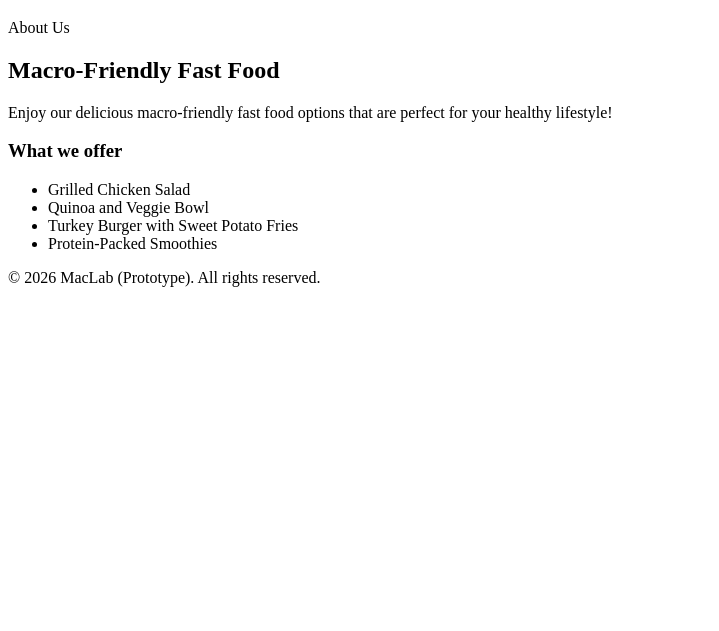
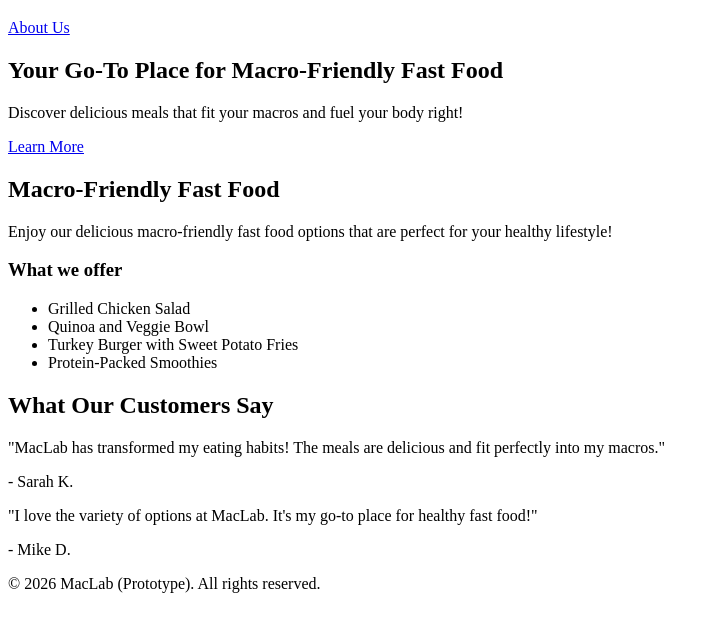
Before and after one commit to aabledso/maclab-website-prototype, a plain HTML site: page index.html in a window 1280 px wide. Shown: the part 61-692 px from the top of the page, without its empty margins (0-719 px from the left). Drawn offline with Linux system fonts and the light colour scheme.

Commit message:
Added more content to index.html and fixed link error on line 15
Added a few sections:
* What we offer
* Testimonials
* hero section
Fixed link to about.html as I had accidentally closed the tag too early.

```diff
--- a/index.html
+++ b/index.html
@@ -12,9 +12,14 @@
     <header>
         <h1>Welcome to MacLab</h1>
         <nav>
-            <a href="about.html"></a>About Us</a>
+            <a href="about.html">About Us</a>
         </nav>
     </header>
+    <section class="hero">
+        <h2>Your Go-To Place for Macro-Friendly Fast Food</h2>
+        <p>Discover delicious meals that fit your macros and fuel your body right!</p>
+        <a href="about.html" class="btn"> Learn More</a>
+    </section>
     <main>
         <h2>Macro-Friendly Fast Food</h2>
         <p>Enjoy our delicious macro-friendly fast food options that are perfect for your healthy lifestyle!</p>
@@ -24,6 +29,18 @@
             <li>Quinoa and Veggie Bowl</li>
             <li>Turkey Burger with Sweet Potato Fries</li>
             <li>Protein-Packed Smoothies</li>
+        </ul>
+        <section class="testimonials">
+            <h2>What Our Customers Say</h2>
+            <div class="testimonial">
+                <p>"MacLab has transformed my eating habits! The meals are delicious and fit perfectly into my macros."
+                </p>
+                <span>- Sarah K.</span>
+            </div>
+            <div class="testimonial">
+                <p>"I love the variety of options at MacLab. It's my go-to place for healthy fast food!"</p>
+                <span>- Mike D.</span>
+            </div>
     </main>
     <footer>
         <p>&copy; 2026 MacLab (Prototype). All rights reserved.</p>
```
